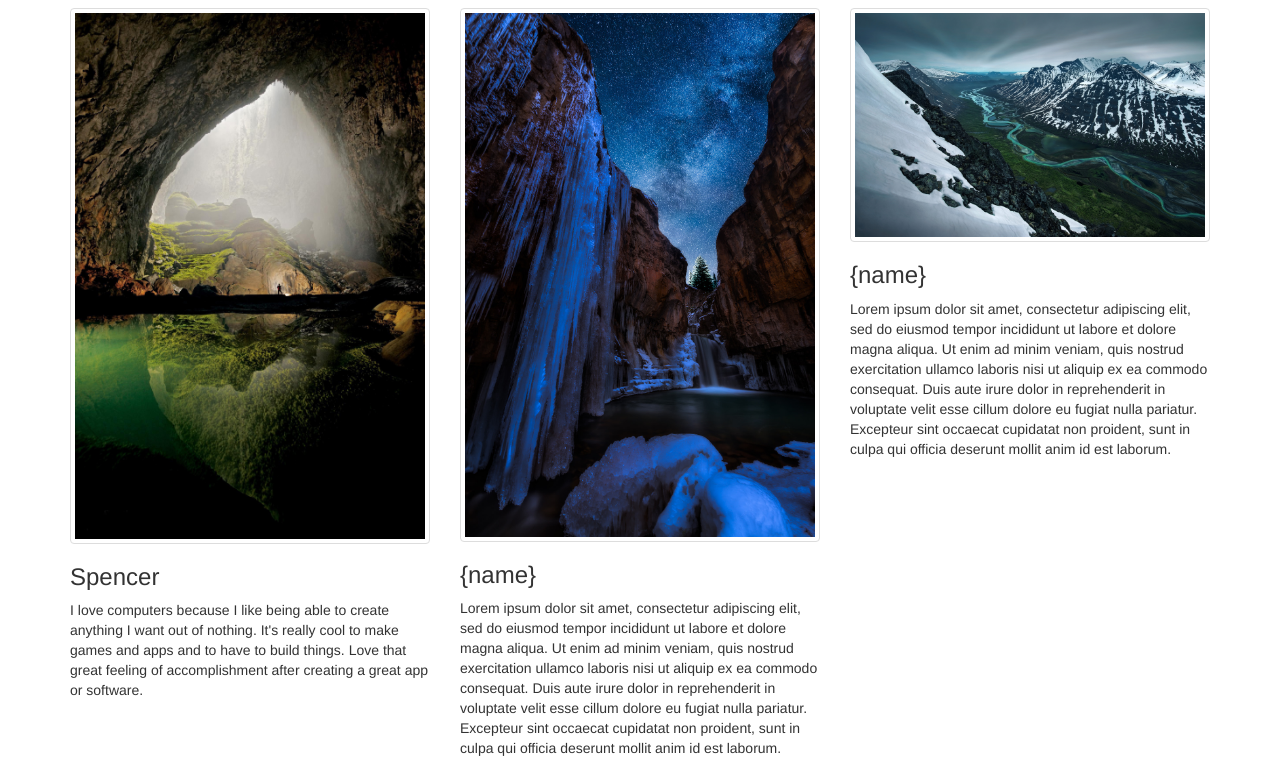
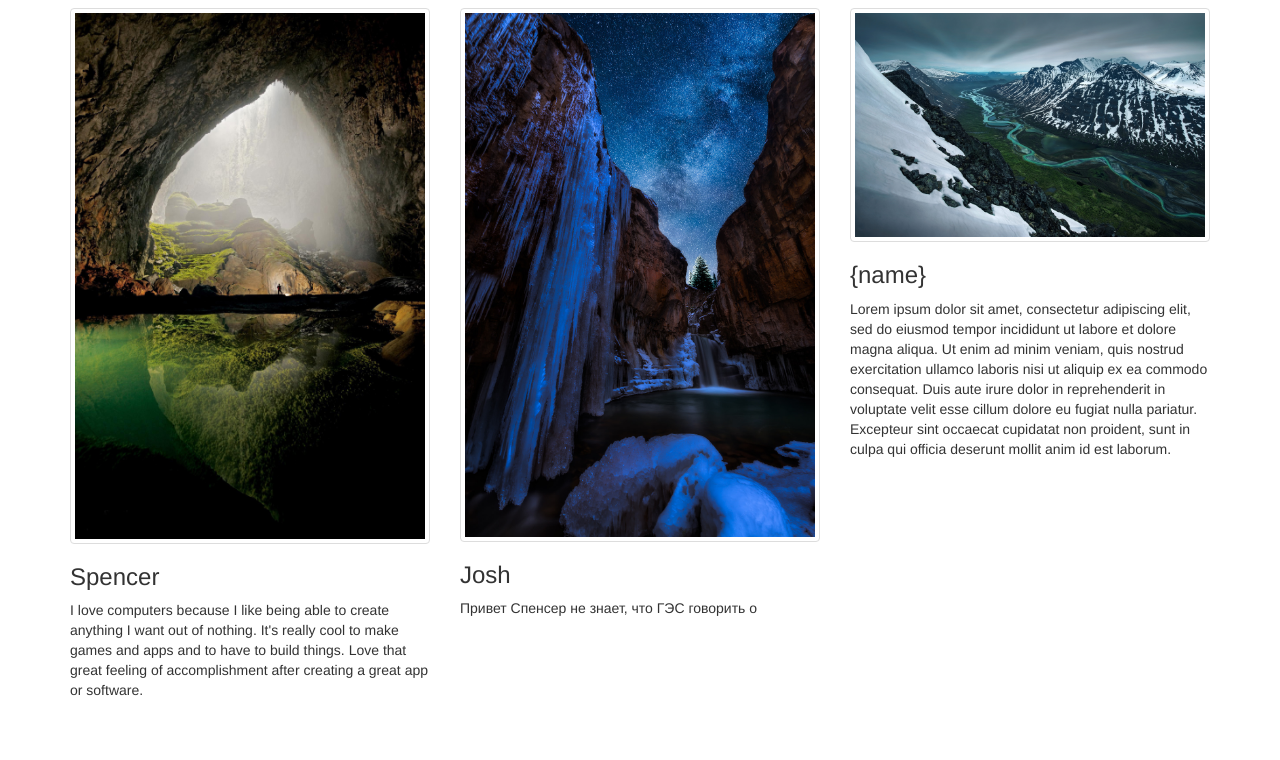
Before and after one commit to cantcmenoobz/Github-Tutorial, a plain HTML site: page index.html in a window 1280 px wide. Shown: the part 192-952 px from the top of the page. Drawn offline with Linux system fonts and the light colour scheme.

Commit message:
Josh added info

```diff
--- a/index.html
+++ b/index.html
@@ -71,9 +71,9 @@
                 <a class="thumbnail" href="#">
                     <img class="img-responsive" src="./pictures/night waterfall.jpg" alt="">
                 </a>
-                <h3>{name}</h3>
+                <h3>Josh</h3>
                 <p>
-                    Lorem ipsum dolor sit amet, consectetur adipiscing elit, sed do eiusmod tempor incididunt ut labore et dolore magna aliqua. Ut enim ad minim veniam, quis nostrud exercitation ullamco laboris nisi ut aliquip ex ea commodo consequat. Duis aute irure dolor in reprehenderit in voluptate velit esse cillum dolore eu fugiat nulla pariatur. Excepteur sint occaecat cupidatat non proident, sunt in culpa qui officia deserunt mollit anim id est laborum.
+					Привет Спенсер не знает, что ГЭС говорить о
                 </p>
             </div>
             <div class="col-lg-4 col-md-4 col-xs-6 thumb">
```
Also changed, not shown: pictures/Abathur.jpg (added).
